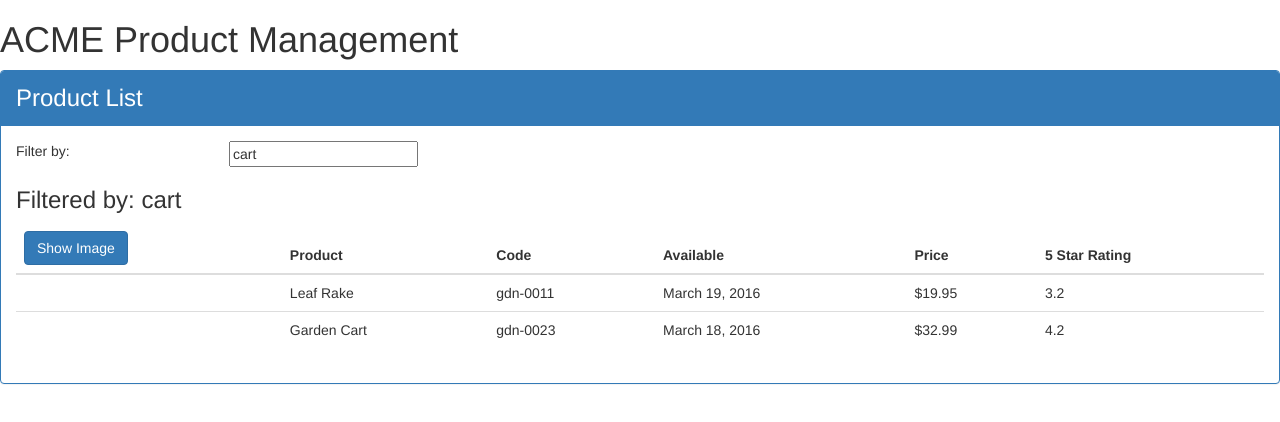
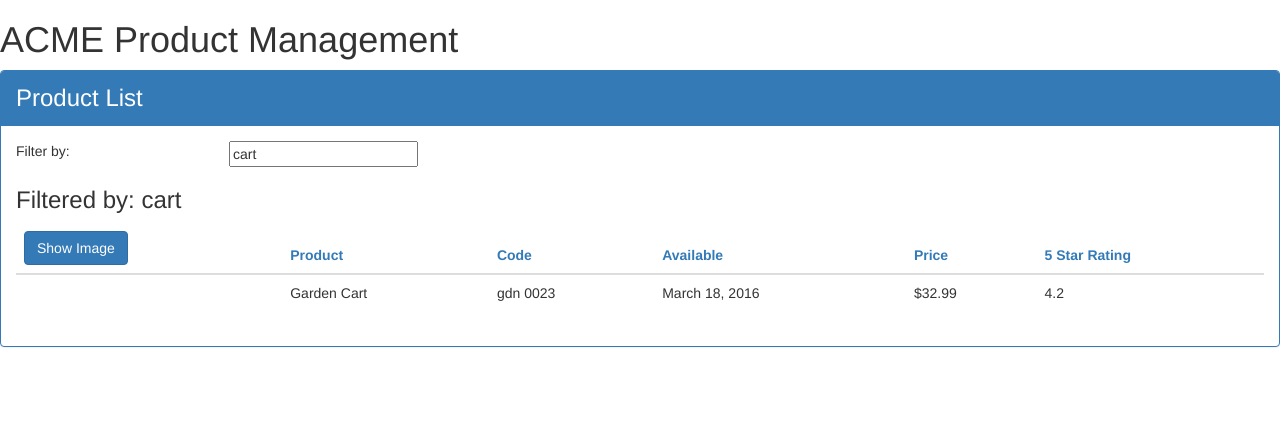
Before and after one commit to klg73x/APM, an Angular app: page / in a window 1280 px wide. Shown: the top 422 px of the page. Built offline with nearby package versions, Linux system fonts and the light colour scheme.

Commit message:
Finished the products list

```diff
--- a/src/app/app.module.ts
+++ b/src/app/app.module.ts
@@ -4,11 +4,13 @@
 
 import { AppComponent } from './app.component';
 import { ProductListComponent } from './products/product-list.component';
+import { ConvertToSpacesPipe } from './shared/convert-to-spaces.pipe';
 
 @NgModule({
   declarations: [
     AppComponent,
-    ProductListComponent
+    ProductListComponent,
+    ConvertToSpacesPipe
   ],
   imports: [
     BrowserModule,
--- /dev/null
+++ b/src/app/products/product-list.component.css
@@ -0,0 +1,3 @@
+thead{
+    color: #337AB7
+}
--- a/src/app/products/product-list.component.html
+++ b/src/app/products/product-list.component.html
@@ -30,12 +30,12 @@
                     </tr>
                 </thead>
                 <tbody>
-                    <tr *ngFor='let product of products'>
+                    <tr *ngFor='let product of filteredProducts'>
                         <td>
                             <img *ngIf='showImage' [src]='product.imageUrl' [title]='product.productName' [style.width.px]='imageWidth' [style.margin.px]='imageMargin'>
                         </td>
                         <td>{{product.productName}}</td>
-                        <td>{{product.productCode | lowercase}}</td>
+                        <td>{{product.productCode | lowercase | convertToSpaces: '-'}}</td>
                         <td>{{product.releaseDate}}</td>
                         <td>{{product.price | currency: 'USD' : true : '1.2-2'}}</td>
                         <td>{{product.starRating}}</td>
--- a/src/app/products/product-list.component.ts
+++ b/src/app/products/product-list.component.ts
@@ -1,17 +1,27 @@
-import { Component } from '@angular/core';
+import { Component, OnInit } from '@angular/core';
+import { IProduct } from './product';
 
 @Component({
     selector: 'pm-products',
-    templateUrl: './product-list.component.html'
+    templateUrl: './product-list.component.html',
+    styleUrls: ['./product-list.component.css']
 })
 
-export class ProductListComponent {
+export class ProductListComponent implements OnInit {
     pageTitle: string = 'Product List';
     imageWidth: number = 50;
     imageMargin: number = 2;
     showImage: boolean = false;
-    listFilter: string = 'cart';
-    products: any[] = [
+    _listFilter: string;
+    get listFilter(): string{
+        return this._listFilter;
+    }
+    set listFilter(value: string) {
+        this._listFilter = value;
+        this.filteredProducts = this.listFilter ? this.performFilter(this.listFilter) : this.products;
+    }
+    filteredProducts: IProduct[];
+    products: IProduct[] = [
         {
             'productId': 1,
             'productName': 'Leaf Rake',
@@ -34,7 +44,21 @@
         }
     ];
 
+    constructor() {
+        this.filteredProducts = this.products;
+        this.listFilter = 'cart';
+    }
+    performFilter(filterBy: string): IProduct[] {
+        filterBy = filterBy.toLocaleLowerCase();
+        return this.products.filter((product: IProduct) =>
+                    product.productName.toLocaleLowerCase().indexOf(filterBy) !== -1);
+    }
+
     toggleImage(): void {
         this.showImage = !this.showImage;
     }
+
+    ngOnInit(): void {
+        console.log('In OnInit');
+    }
 }
--- /dev/null
+++ b/src/app/products/product.ts
@@ -0,0 +1,10 @@
+export interface IProduct {
+    productId: number;
+    productName: string;
+    productCode: string;
+    releaseDate: string;
+    price: number;
+    description: string;
+    starRating: number;
+    imageUrl: string;
+}
--- /dev/null
+++ b/src/app/shared/convert-to-spaces.pipe.ts
@@ -0,0 +1,11 @@
+import {Pipe, PipeTransform} from '@angular/core';
+
+@Pipe({
+    name: 'convertToSpaces'
+})
+
+export class ConvertToSpacesPipe implements PipeTransform {
+    transform(value: string, character: string): string {
+        return value.replace(character, ' ');
+    }
+}
```
